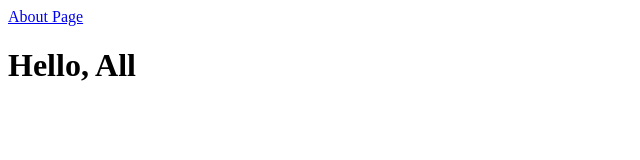
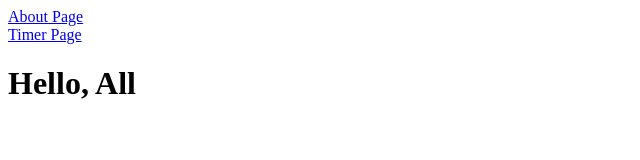
Before and after one commit to rk48820/pages-site, a plain HTML site: page index.html in a window 1280 px wide. Shown: the whole page, without its empty margins (0-640 px from the left). Drawn offline with Linux system fonts and the light colour scheme.

Commit message:
adding href for timer page

```diff
--- a/index.html
+++ b/index.html
@@ -8,6 +8,9 @@
     <body>
         <nav>
             <a href="./about">About Page</a>
+        </nav>
+        <nav>
+            <a href="./timer">Timer Page</a>
         </nav>
         <h1>Hello, All</h1>
     </body>
```
